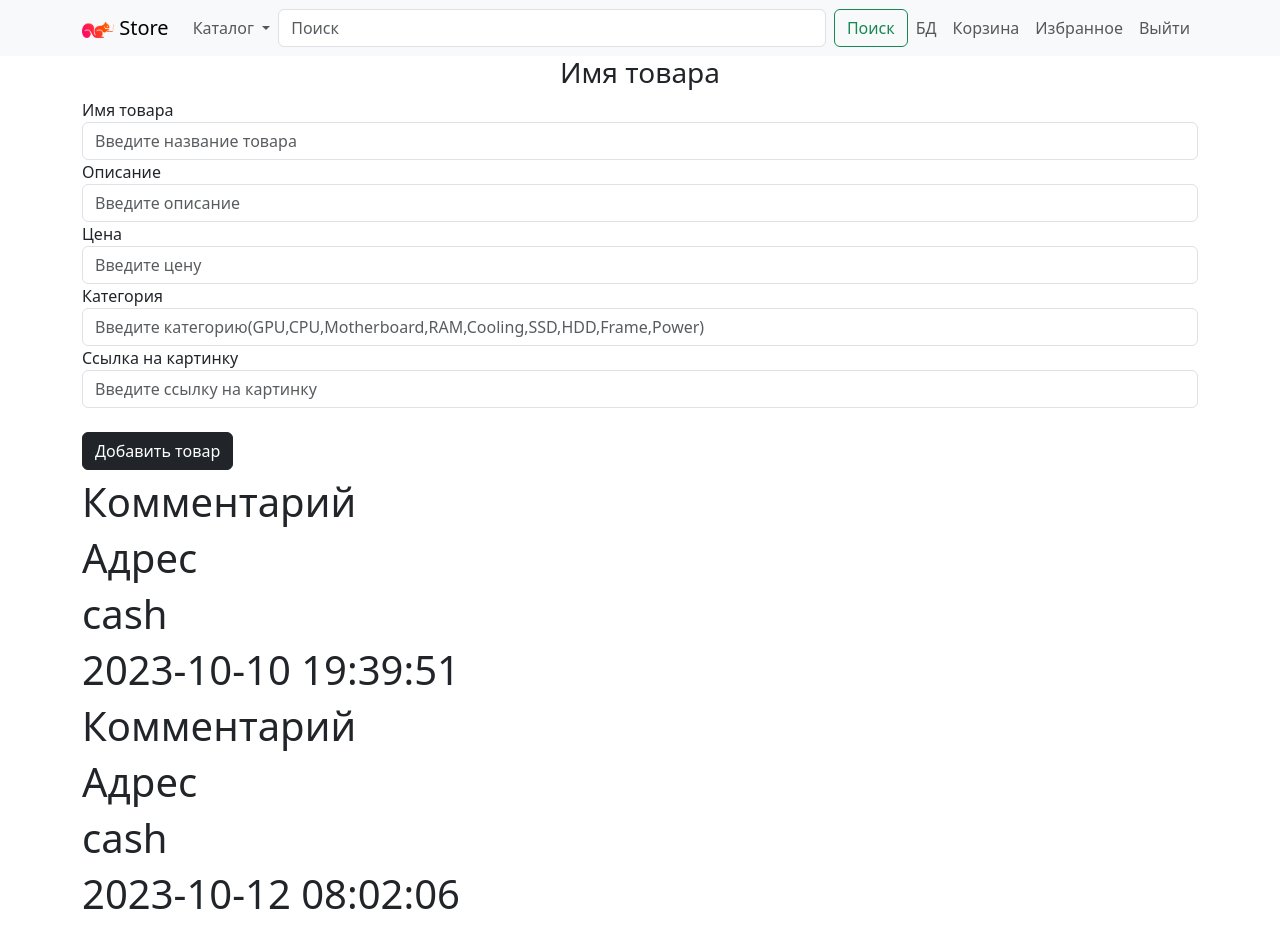
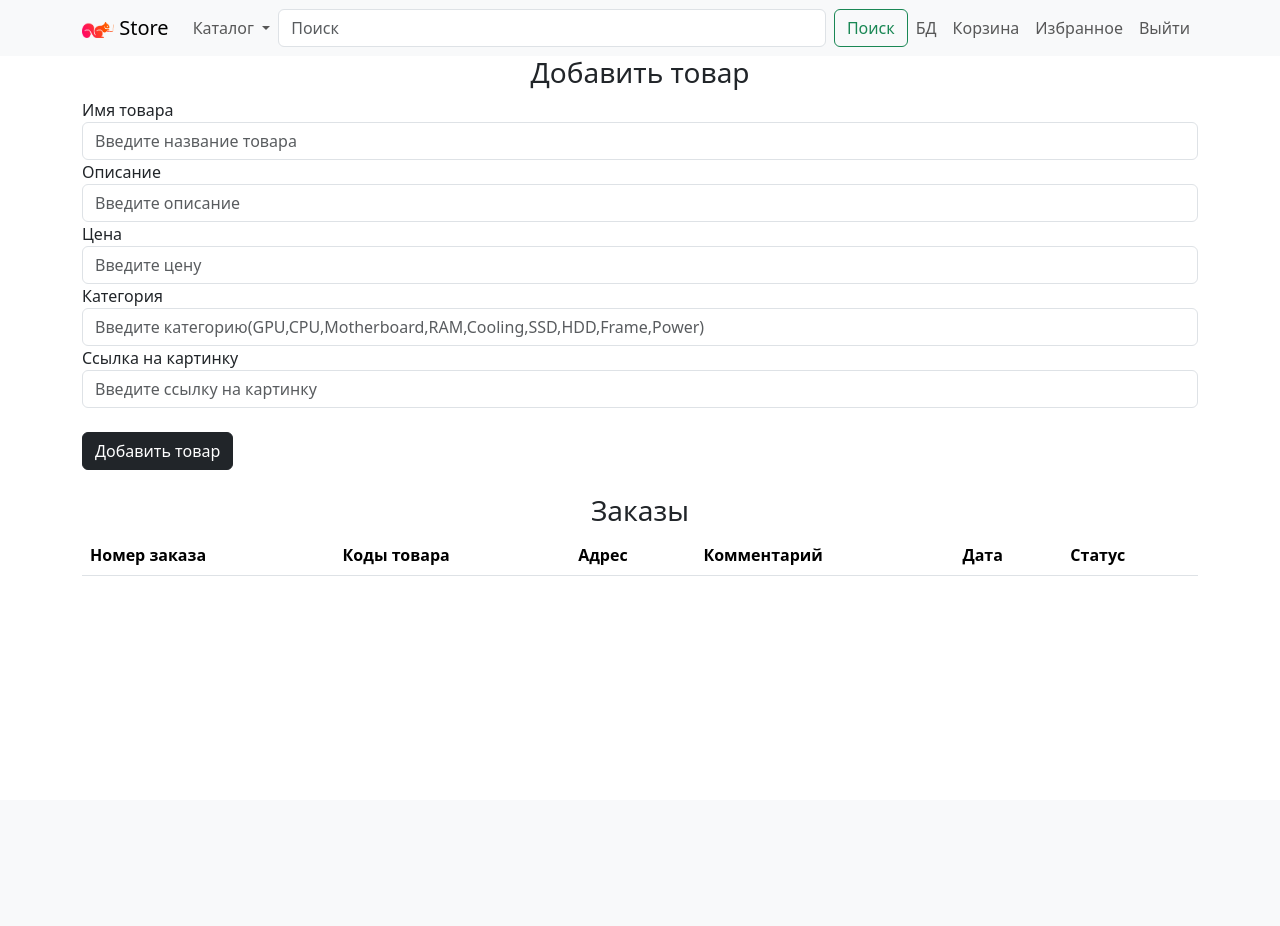
Before and after one commit to Robert49324/flask_store, a Flask app: page /admin in a window 1280 px wide. After the commit the page ends 576 px from the top, so only its background shows below. Run offline with Flask 3, Linux system fonts and the light colour scheme; a user stored in the database is signed in; lists and menus that the app fills with data are empty.

Commit message:
Added orders table to admin panel

```diff
--- a/website/templates/admin.html
+++ b/website/templates/admin.html
@@ -1,9 +1,8 @@
-{% extends "base.html" %} {%block title%}Добавление товара{% endblock %}
-
-{% block content %}
+{% extends "base.html" %} {%block title%}Добавление товара{% endblock %} {%
+block content %}
 <div class="container-sm">
   <form method="POST">
-  <h3 align="center">Имя товара</h3>
+    <h3 align="center">Добавить товар</h3>
     <div class="form-group">
       <label for="name">Имя товара</label>
       <input
@@ -62,13 +61,39 @@
     <br />
     <button type="submit" class="btn btn-dark">Добавить товар</button>
   </form>
+  <br />
+  <h3 align="center">Заказы</h3>
+  <table class="table">
+    <thead>
+      <tr>
+        <th scope="col">Номер заказа</th>
+        <th scope="col">Коды товара</th>
+        <th scope="col">Адрес</th>
+        <th scope="col">Комментарий</th>
+        <th scope="col">Дата</th>
+        <th scope="col">Статус</th>
+      </tr>
+    </thead>
+    <tbody>
+      {% for order in orders %}
+      {% if order.status == False%}
 
-{% for order in orders %}
-  <h1>{{order.name}}</h1>
-  <h1>{{order.comment}}</h1>
-  <h1>{{order.address}}</h1>
-  <h1>{{order.payment}}</h1>
-  <h1>{{order.date}}</h1>
+      <tr>
+        <th scope="row">{{ order.id }}</th>
+        <td>{{ order.product_id }}</td>
+        <td>{{order.address}}</td>
+        <td>{{order.comment}}</td>
+        <td>{{order.date}}</td>
+        <td>
+          <form method="POST" action="/complete">
+          <button type="submit" class="btn btn-dark" name="order" value={{order.id}}>Заказ выполнен</button>
+          </form>
+        </td>
+      </tr>
+
+      {% endif %}
       {% endfor%}
+    </tbody>
+  </table>
 </div>
 {% endblock %}
--- a/website/views.py
+++ b/website/views.py
@@ -75,7 +75,7 @@ def confirm():
     payment = request.form.get('payment')
 
     prod = Product.query.filter_by(id=request.form["product"]).first()
-    new_order = Order(product_id = prod.id, user_id=current_user.id, name=prod.name,address=address,comment=comment,payment=payment)
+    new_order = Order(product_id = prod.id, user_id=current_user.id, address=address,comment=comment,payment=payment)
     db.session.add(new_order)
     db.session.commit()
 
@@ -119,3 +119,11 @@ def admin():
             return redirect(url_for('views.admin'))
     orders = Order.query.all()
     return render_template("admin.html",user=current_user, orders=orders )
+
+@views.route("/complete", methods=['GET','POST'])
+def complete():
+    product_id = request.form.get("order")
+    order = Order.query.filter_by(id=request.form["order"]).first()
+    order.status = True
+    db.session.commit()
+    return redirect(url_for("views.admin"))
```
Also changed, not shown: instance/database.db. Lines whose indentation alone changed are shown as unchanged.
